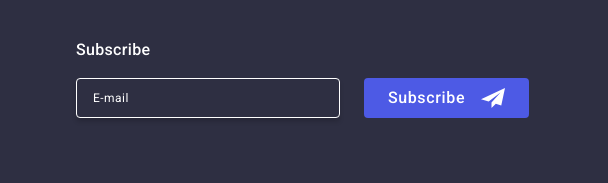
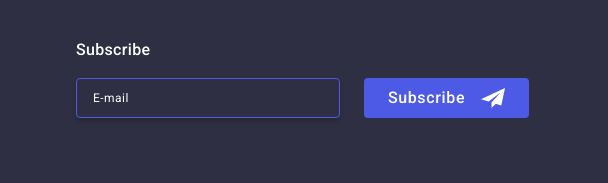
Before and after one commit to Dimqe/goit-markup-hw-05, a plain HTML site: page index.html in a window 1280 px wide. In both pictures the pointer is over the input "E-mail". Shown: the part 3244-3427 px from the top of the page, 672-1280 px from the left. Drawn offline with nearby package versions, Linux system fonts and the light colour scheme.

Commit message:
dubug-focus

```diff
--- a/css/styles.css
+++ b/css/styles.css
@@ -480,6 +480,12 @@ p {
  border-radius: 4px;
  color: #ffffff;
 }
+
+.input-email:hover,
+.input-email:focus{
+  border-color:#4d5ae5 ;
+}
+
 .from-title{
   font-weight: 500;
   font-size: 16px;
@@ -518,6 +524,7 @@ p {
 .team-link {
   transition: background-color 250ms cubic-bezier(0.4, 0, 0.2, 1);
 }
+
 
 .services {
   padding: 120px 0;
@@ -664,7 +671,7 @@ p {
   background-color: #404bbf;
   border: none;
 }
-.bth-close:focus{
+.bth-close:focus {
   background-color: #404bbf;
   border: none;
 }
```
Also changed, not shown: index.html (+5 -6 lines).
